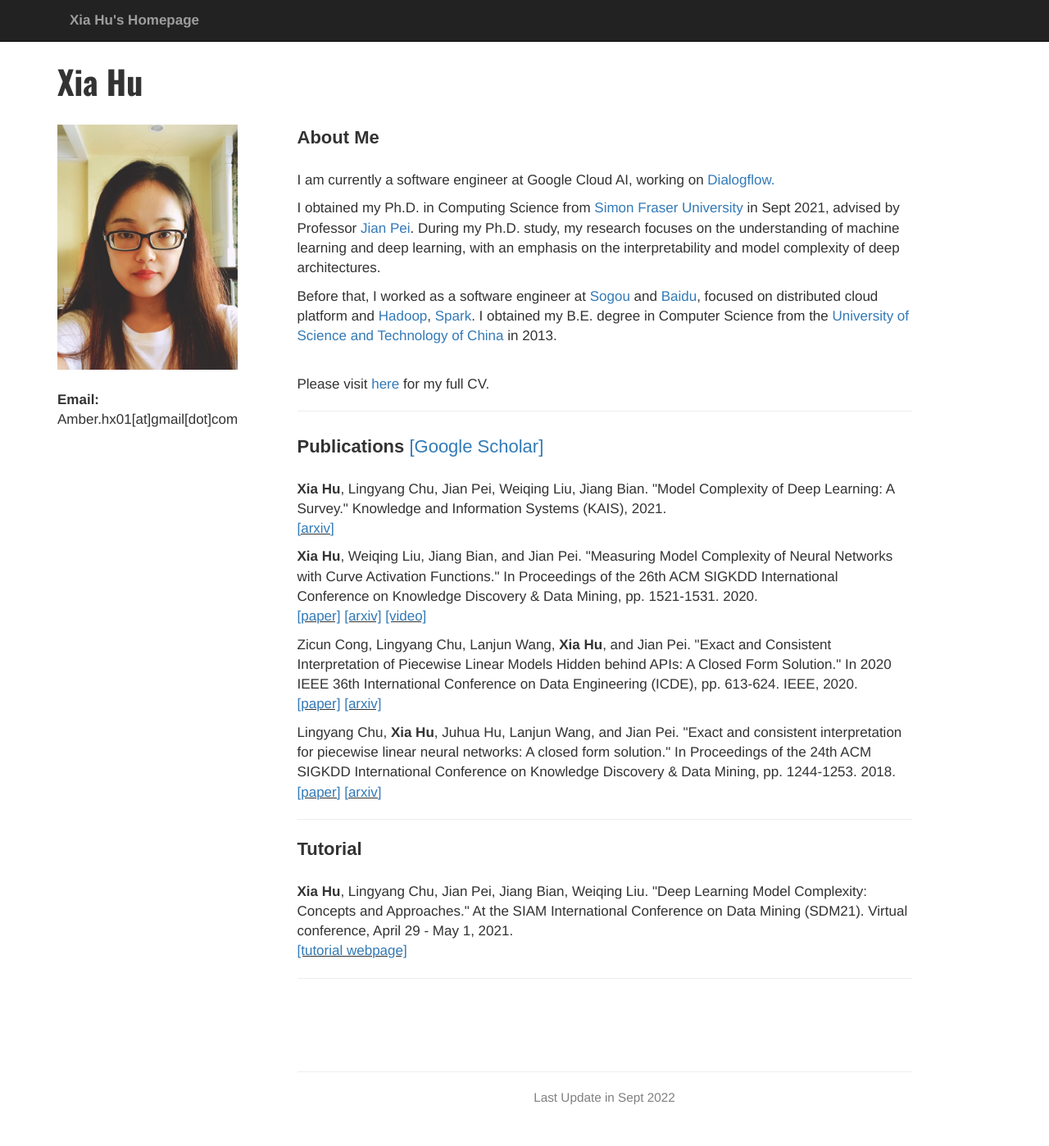
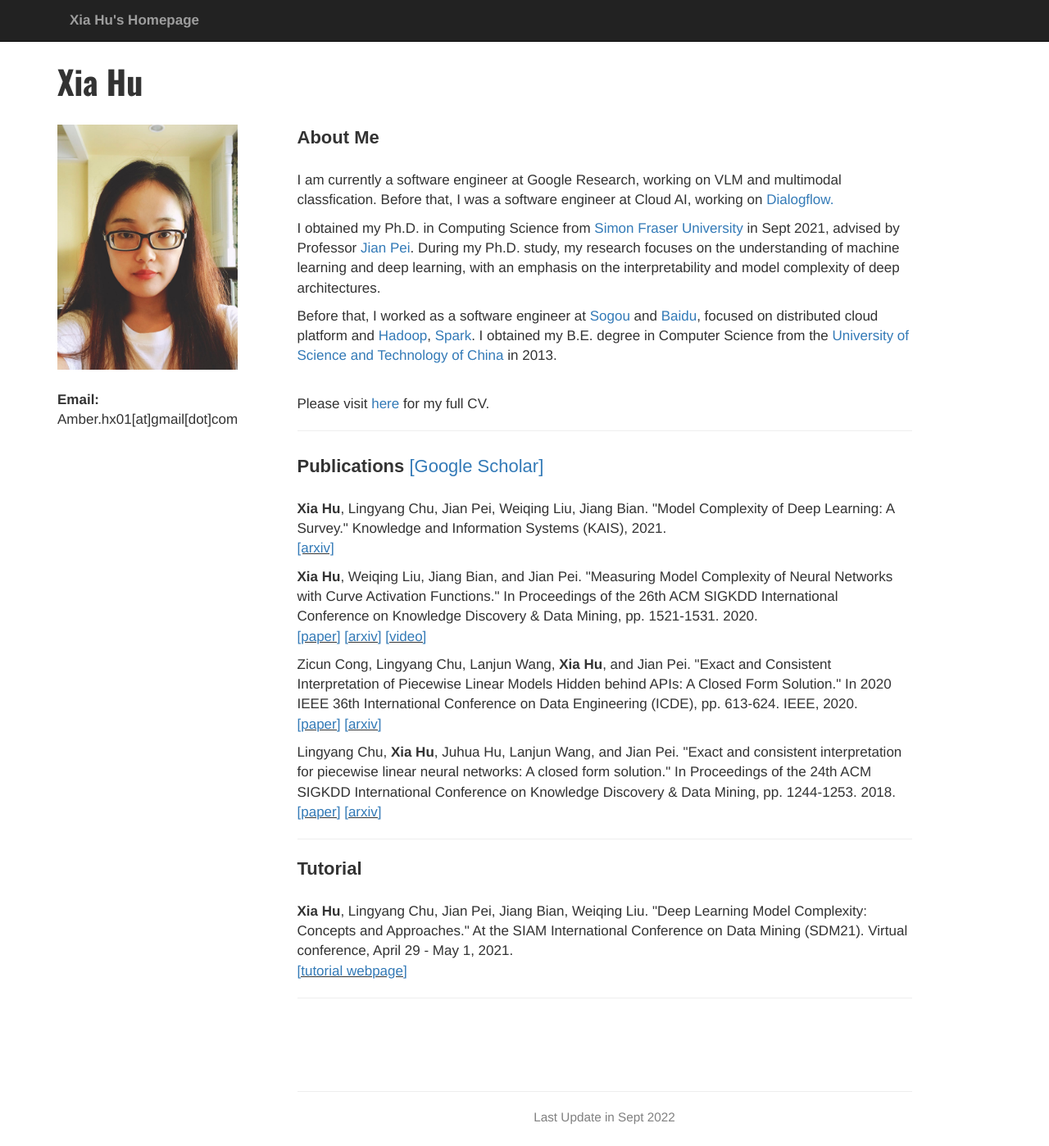
Before and after one commit to Xia-Hu/Xia-Hu.github.io, a Jekyll site: the page index.html, which Jekyll copies as it is, in a window 1280 px wide. Shown: the whole page at 82% size. Built offline with Jekyll 4.4.1, drawn with Linux system fonts in a browser that asks for light colours; before the commit the page ends 1374 px from its top, so only the background shows below that.

Commit message:
Update index.html

```diff
--- a/index.html
+++ b/index.html
@@ -77,7 +77,8 @@
                 <div style="text-align:left;">
 		      <div style="font-family: Arial, Helvetica, sans-serif; font-size: 22px;"><b>About Me</b></div><br>
 
-			<p>I am currently a software engineer at Google Cloud AI, working on
+			<p>I am currently a software engineer at Google Research, working on VLM and multimodal classfication.
+				Before that, I was a software engineer at Cloud AI, working on
 				<a href="https://cloud.google.com/dialogflow/" target="_blank">Dialogflow.</a>
 			</p>
 
```
